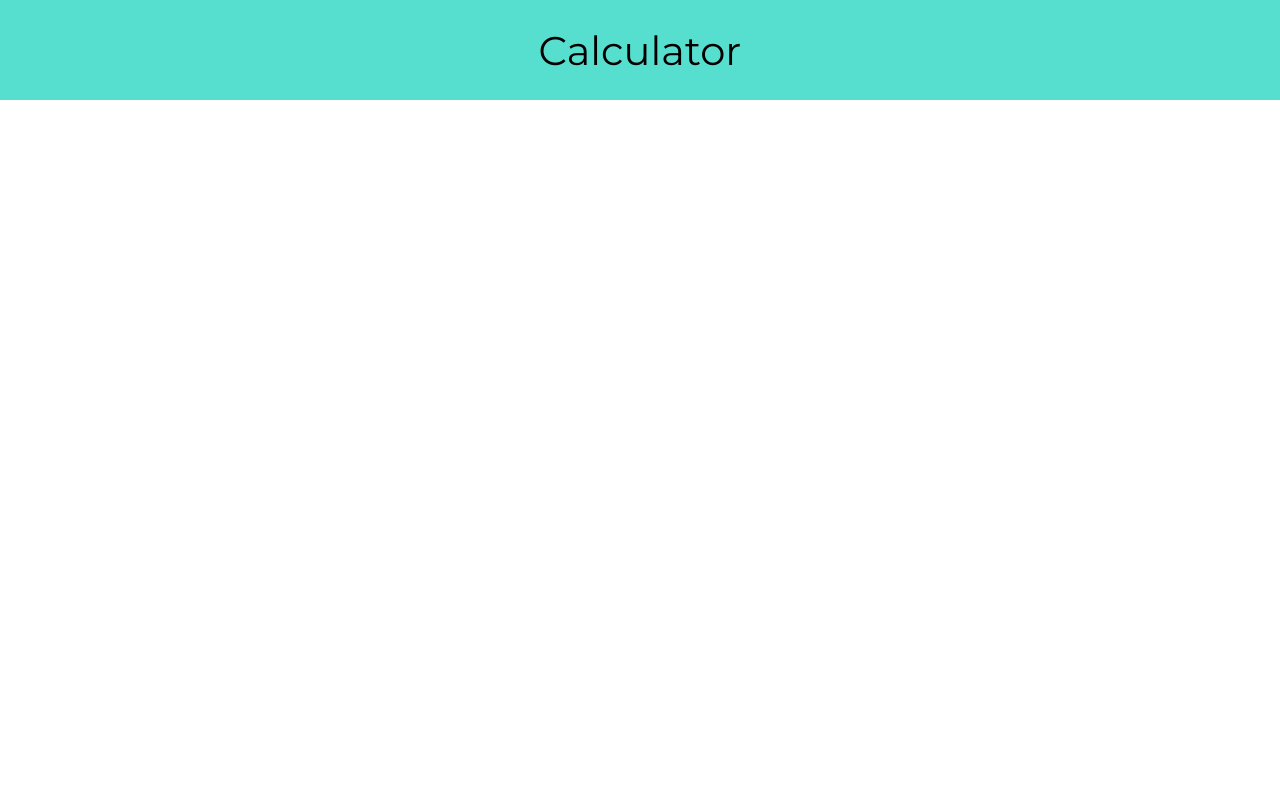
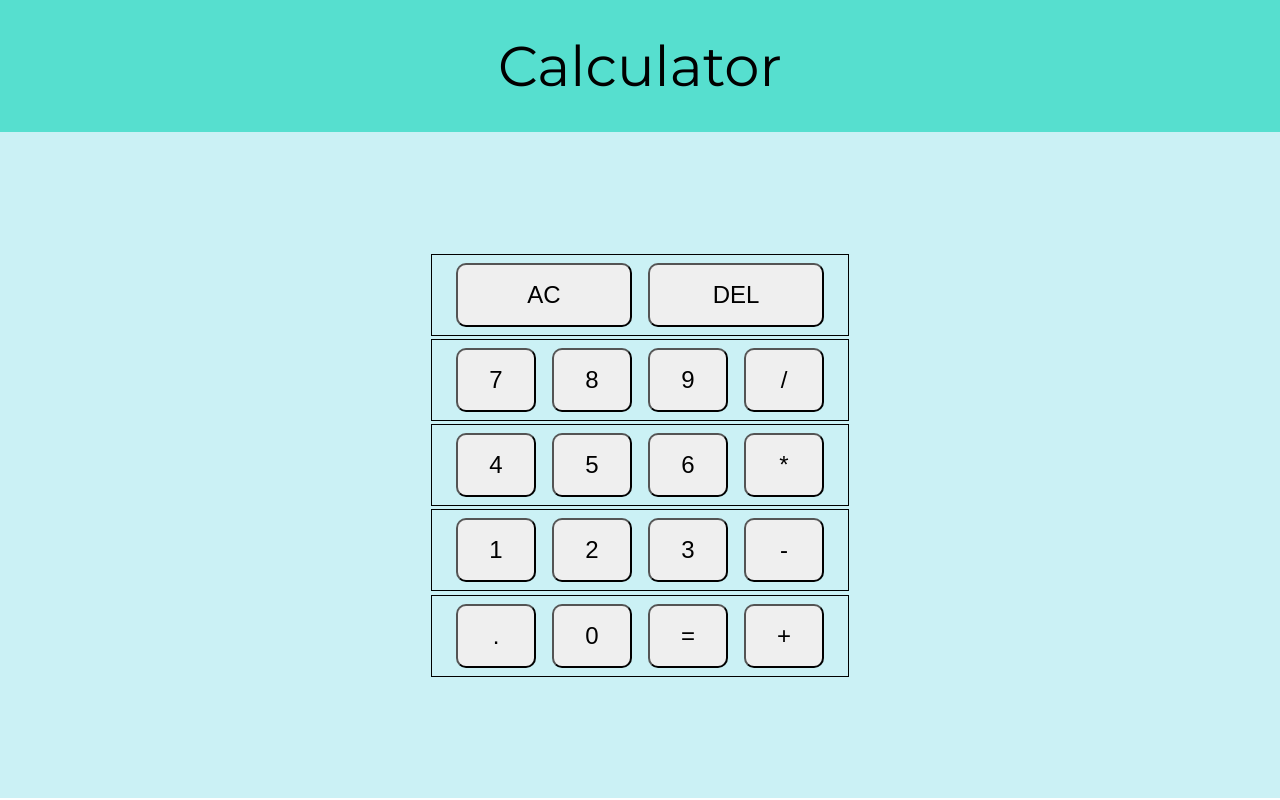
Before and after one commit to deepakbandla/Calculator, a plain HTML site: page index.html in a window 1280 px wide. Drawn offline with Linux system fonts and the light colour scheme.

Commit message:
Add calculator layout and styling to index.html and style.css

```diff
--- a/index.html
+++ b/index.html
@@ -11,6 +11,37 @@
     <div class="header">
         Calculator
     </div>
+    <div class="calculator">
+        <div id="result"></div>
+        <div class="first row">
+            <button>AC</button>
+            <button>DEL</button>
+        </div>
+        <div class="second row">
+            <button>7</button>
+            <button>8</button>
+            <button>9</button>
+            <button class="operators">/</button>
+        </div>
+        <div class="third row">
+            <button>4</button>
+            <button>5</button>
+            <button>6</button>
+            <button class="operators">*</button>
+        </div>
+        <div class="fourth row">
+            <button>1</button>
+            <button>2</button>
+            <button>3</button>
+            <button class="operators">-</button>
+        </div>
+        <div class="fifth row">
+            <button>.</button>
+            <button>0</button>
+            <button>=</button>
+            <button class="operators">+</button>
+        </div>
+    </div>
     <script src="script.js"></script>
 </body>
 </html>
--- a/style.css
+++ b/style.css
@@ -9,7 +9,50 @@ body{
     align-items: center;
     justify-content: center;
     background-color: #56DFCF;
-    padding: 2vw;
-    font-size: 40px;
+    padding: 4vh;
+    font-size: 7vh;
     font-weight: 500;
 }
+
+.calculator{
+    display: flex;
+    flex-direction: column;
+    align-items: center;
+    justify-content: center;
+    /* margin: 10vw; */
+    padding: 7px;
+    background-color: #CBF1F5;
+    min-height: 81.555vh;
+}
+
+button{
+    border-radius: 5px;
+    padding: 1rem;
+    font-size: 1.5rem;
+    min-width: 5rem;
+    border-radius: 10px;
+
+
+}
+
+button:hover{
+    background-color: grey;
+
+}
+
+.first *{
+    min-width: 11rem;
+}
+
+.row {
+    display: flex;
+    flex-direction: row;
+    /* align-items: center; */
+    /* justify-content: center; */
+    border: 1px solid black;
+    gap: 1rem;
+    padding: 0.5rem 1.5rem;
+    /* background-color: #D9DFC6; */
+    margin: 0.1rem;
+
+}
```
